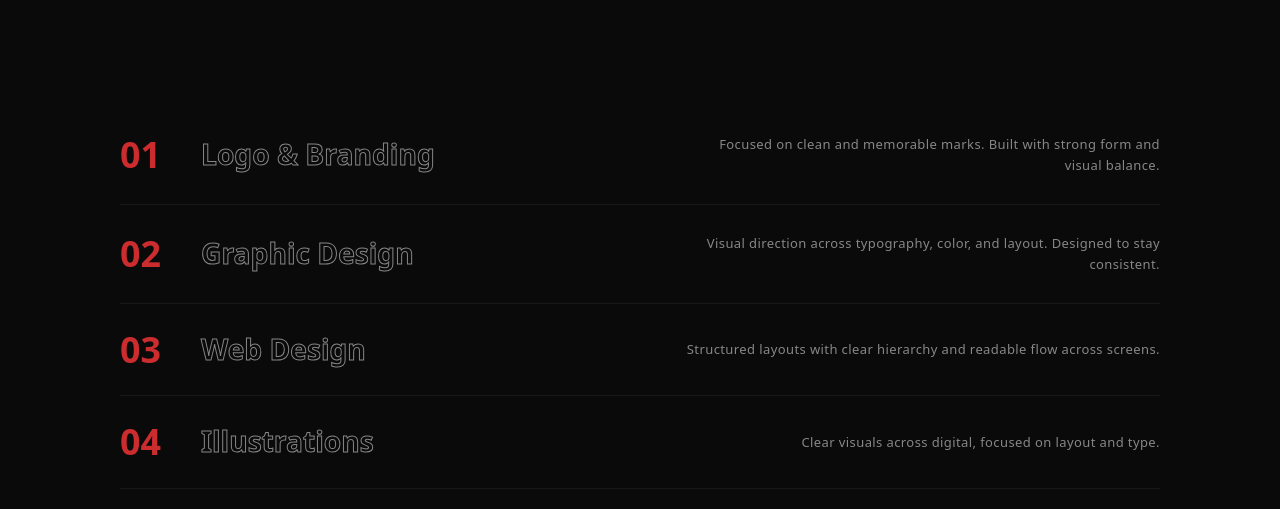
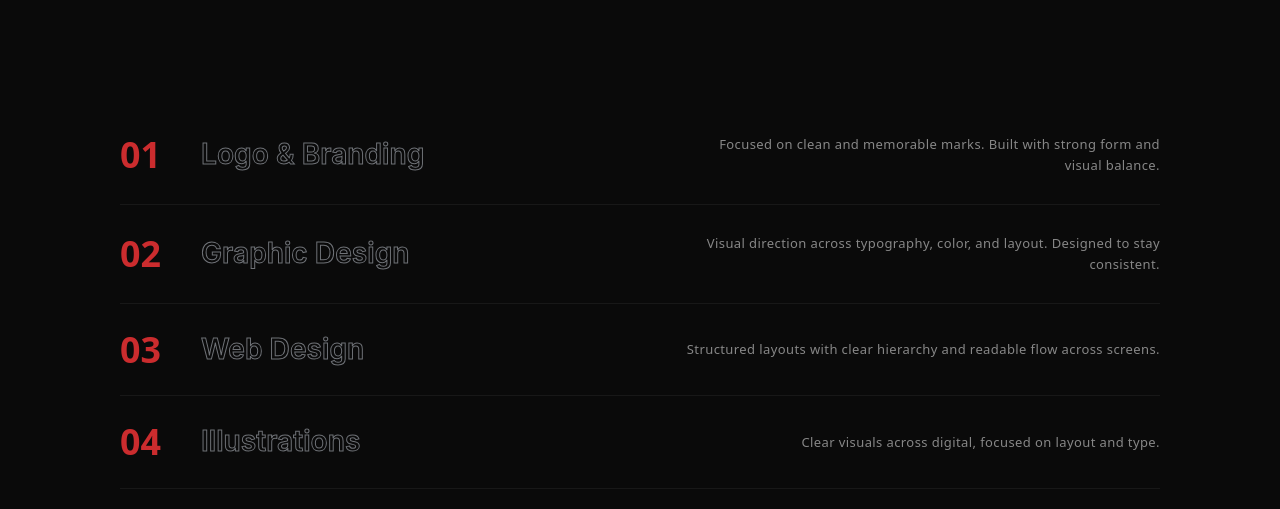
Before and after one commit to aswinlegarcon/portfolio-nickyralson, a React (Vite) app: page / in a window 1280 px wide. Shown: the part 3360-3869 px from the top of the page. Built offline with nearby package versions, Linux system fonts and the light colour scheme.

Commit message:
Font change - Service

```diff
--- a/src/App.jsx
+++ b/src/App.jsx
@@ -502,9 +502,20 @@ function HomeServicesSection() {
                   className={`font-semibold leading-[1.2] tracking-[0] transition-all duration-500 ease-[cubic-bezier(0.22,1,0.36,1)] ${
                     isActive
                       ? 'translate-x-4 scale-[1.02] text-white [text-shadow:0_0_12px_rgba(255,255,255,0.14)]'
-                      : 'translate-x-0 scale-100 text-transparent [-webkit-text-stroke:1px_#878787]'
+                      : 'translate-x-0 scale-100'
                   }`}
-                  style={{ fontSize: UNIFORM_SUBHEADING_SIZE }}
+                  style={{
+                    fontSize: UNIFORM_SUBHEADING_SIZE,
+                    fontFamily: "Inter, 'Plus Jakarta Sans', sans-serif",
+                    ...(isActive
+                      ? {}
+                      : {
+                        color: 'transparent',
+                        WebkitTextStroke: '1px #6F7277',
+                        textStroke: '1px #6F7277',
+                        textShadow: 'none',
+                      }),
+                  }}
                 >
                   {service.title}
                 </h3>
```
